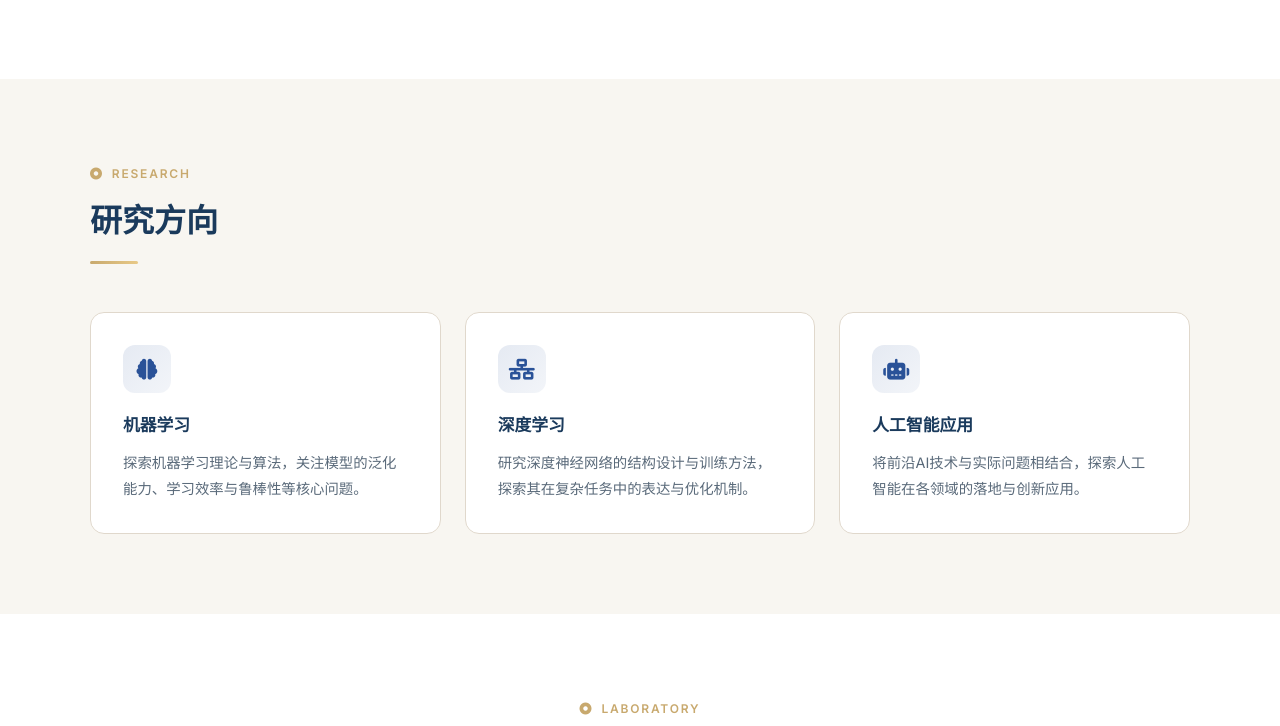
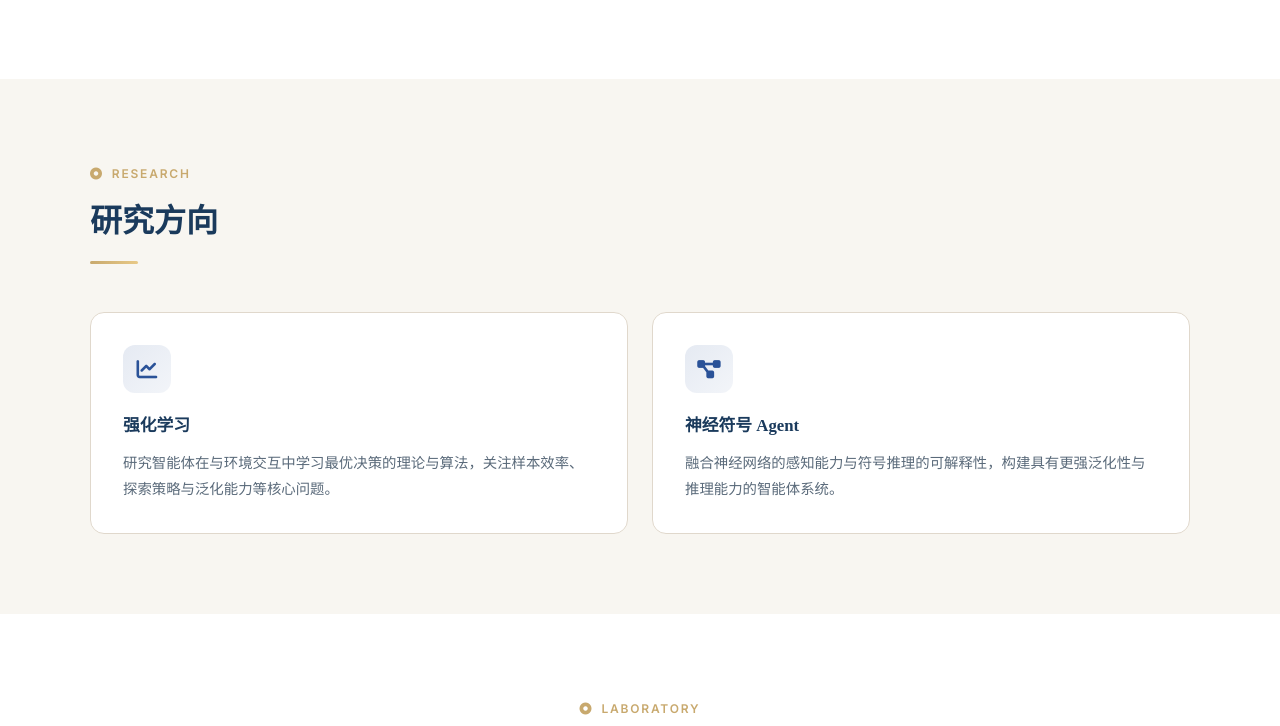
Before and after one commit to rayburstray/rayburstray.github.io, a plain HTML site: page index.html in a window 1280 px wide. Shown: the part 2033-2759 px from the top of the page. Drawn offline with Linux system fonts and the light colour scheme.

Commit message:
初始化个人主页仓库

```diff
--- a/index.html
+++ b/index.html
@@ -709,14 +709,14 @@
                 <p class="hero-desc">
                     就读于<strong>南京大学智能科学与技术学院</strong>，
                     隶属于 <strong>LAMDA 实验室</strong>。
-                    专注于人工智能与机器学习领域的研究，
-                    致力于探索智能系统的边界与可能。
+                    专注于<strong>强化学习</strong>与<strong>神经符号 Agent</strong> 方向的研究，
+                    致力于构建具有推理能力与泛化能力的智能体系统。
                 </p>
                 <div class="hero-links">
                     <a href="#about" class="btn btn-primary">
                         <i class="fa-solid fa-user"></i> 了解更多
                     </a>
-                    <a href="mailto:" class="btn btn-outline">
+                    <a href="mailto:suml@lamda.nju.edu.cn" class="btn btn-outline">
                         <i class="fa-solid fa-envelope"></i> 联系我
                     </a>
                 </div>
@@ -750,8 +750,9 @@
                         长期专注于机器学习基础理论与应用研究。
                     </p>
                     <p>
-                        我对机器学习、深度学习以及相关交叉领域充满热情，
-                        希望通过扎实的理论积累与实践探索，为人工智能的发展贡献自己的力量。
+                        我对<strong>强化学习</strong>与<strong>神经符号 Agent</strong> 充满热情，
+                        希望通过将神经网络的感知能力与符号推理的可解释性相结合，
+                        探索更具通用性的智能体学习范式。
                     </p>
                 </div>
                 <div class="info-card reveal">
@@ -839,24 +840,17 @@
             </div>
             <div class="research-grid">
                 <div class="research-card reveal">
-                    <div class="research-icon"><i class="fa-solid fa-brain"></i></div>
-                    <div class="research-title">机器学习</div>
+                    <div class="research-icon"><i class="fa-solid fa-chart-line"></i></div>
+                    <div class="research-title">强化学习</div>
                     <div class="research-desc">
-                        探索机器学习理论与算法，关注模型的泛化能力、学习效率与鲁棒性等核心问题。
+                        研究智能体在与环境交互中学习最优决策的理论与算法，关注样本效率、探索策略与泛化能力等核心问题。
                     </div>
                 </div>
                 <div class="research-card reveal">
-                    <div class="research-icon"><i class="fa-solid fa-network-wired"></i></div>
-                    <div class="research-title">深度学习</div>
+                    <div class="research-icon"><i class="fa-solid fa-diagram-project"></i></div>
+                    <div class="research-title">神经符号 Agent</div>
                     <div class="research-desc">
-                        研究深度神经网络的结构设计与训练方法，探索其在复杂任务中的表达与优化机制。
-                    </div>
-                </div>
-                <div class="research-card reveal">
-                    <div class="research-icon"><i class="fa-solid fa-robot"></i></div>
-                    <div class="research-title">人工智能应用</div>
-                    <div class="research-desc">
-                        将前沿AI技术与实际问题相结合，探索人工智能在各领域的落地与创新应用。
+                        融合神经网络的感知能力与符号推理的可解释性，构建具有更强泛化性与推理能力的智能体系统。
                     </div>
                 </div>
             </div>
@@ -880,10 +874,10 @@
                         南京大学 · 周志华教授团队
                     </div>
                     <div class="lab-tags">
+                        <span class="lab-tag">强化学习</span>
+                        <span class="lab-tag">神经符号 Agent</span>
                         <span class="lab-tag">机器学习</span>
                         <span class="lab-tag">数据挖掘</span>
-                        <span class="lab-tag">计算机视觉</span>
-                        <span class="lab-tag">自然语言处理</span>
                     </div>
                 </div>
             </div>
```
Also changed, not shown: .claude/settings.local.json (added).
